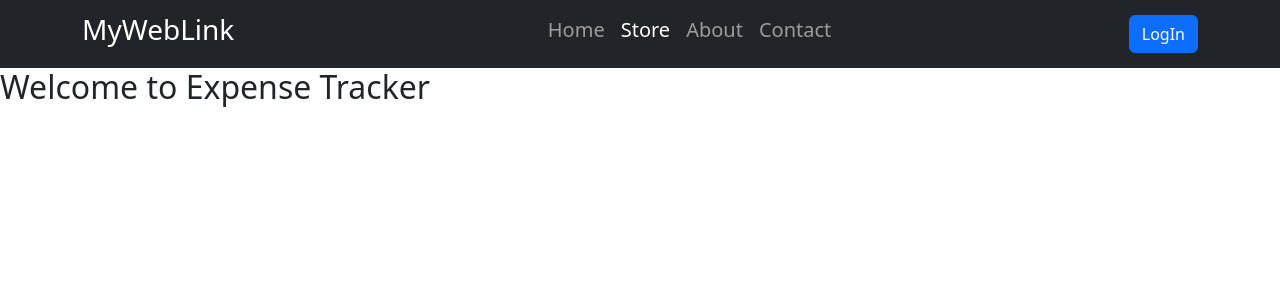
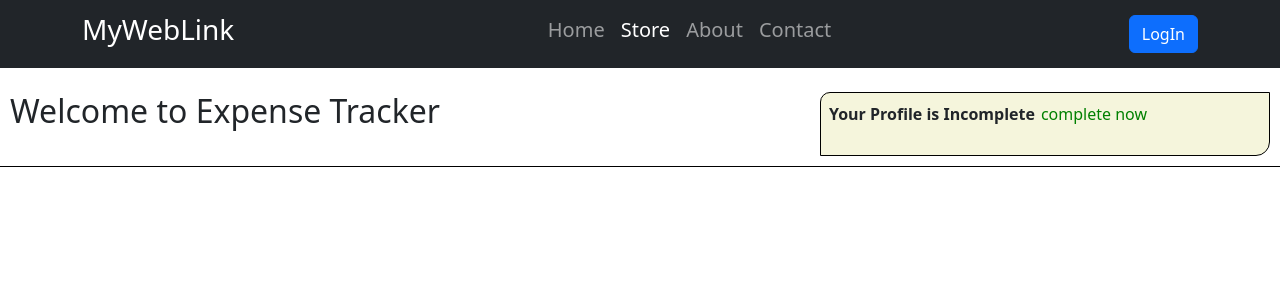
Before and after one commit to Sridharrajkumar/expensetracker-React, a React (Create React App) app: page /store in a window 1280 px wide. Shown: the top 300 px of the page. Built offline with nearby package versions, Linux system fonts and the light colour scheme.

Commit message:
profile updating

```diff
--- a/src/Component/Pages/Store.js
+++ b/src/Component/Pages/Store.js
@@ -1,10 +1,13 @@
 import React from 'react'
+import UpdateProfile from '../Store/UpdateProfile'
 
 
 const Store = () => {
   return (
       <div>
-        <h2>Welcome to Expense Tracker</h2>
+          <div >
+              <UpdateProfile ></UpdateProfile>
+        </div>
     </div>
   )
 }
--- /dev/null
+++ b/src/Component/Store/UpdataProfile.module.css
@@ -0,0 +1,42 @@
+.update
+{
+    display: flex;
+    justify-content: space-between;
+    margin-top: 14px;
+    padding: 10px;
+    border-bottom: 1px solid black;
+    width:100%;
+    height: 85px;
+}
+
+.update p{
+    border: 1px solid black;
+    padding: 8px;
+    background-color: beige;
+    border-radius: 10px 0px 14px 0px;
+    box-sizing: border-box;
+    height: 100%;
+    width: 450px;
+}
+
+.complete
+{
+    border: 0;
+    color:green;
+    background-color: beige;
+    margin: 0;
+}
+
+.cancel
+{
+    background-color: red;
+    color:white;
+    border:0;
+    border-radius: 4px;
+}
+
+.top{
+    display: flex;
+    justify-content: space-between;
+    padding: 10px;
+}
--- /dev/null
+++ b/src/Component/Store/UpdateProfile.js
@@ -0,0 +1,61 @@
+import React, { useRef, useState } from 'react'
+import classes from './UpdataProfile.module.css'
+import { Card, CardBody, CardTitle } from 'react-bootstrap';
+
+const UpdateProfile = () => {
+    const [updating, setUpdating] = useState(true);
+    const nameRef = useRef();
+    const photoRef = useRef();
+
+
+    const SwitchHandler = () => {
+        setUpdating(!updating);
+    }
+
+    const SubmitHandler = async(e) => {
+        e.preventDefault();
+        const name = nameRef.current.value;
+        const photo = photoRef.current.value;
+        const response = await fetch('https://identitytoolkit.googleapis.com/v1/accounts:update?key=AIzaSyDtBcO5-Tb9mSfQ7vWfK2dI_FwdDHvCDiw', {
+            method: 'POST',
+            headers: { 'Content-Type': 'application/json' },
+            body: JSON.stringify({
+                displayName: name,
+                photoUrl:photo,
+            })
+        })
+        const data = await response.json();
+        console.log(data);
+    }
+  return (
+    <>
+          <div className={classes.update}>
+              <h2>Welcome to Expense Tracker</h2>
+              <p><b>{updating ? 'Your Profile is Incomplete': 'Your Profile is 64% completed.A Complete profile has higher Chances of landing a Job '}</b><button className={classes.complete}  onClick={SwitchHandler}>complete now</button></p>
+          </div>
+          {!updating &&
+              <div className="d-flex flex-column justify-content-center align-items-center mt-3">
+                  <Card style={{ width: '540px',height: '280px'}}>
+                      <div className={classes.top}>
+                          <CardTitle>Contact Details</CardTitle>
+                          <button className={classes.cancel}>Cancel</button>
+                      </div>
+                      <CardBody>
+                          <form onSubmit={SubmitHandler}>
+                              <label className='form-label'>Full Name:</label>
+                              <input type='text' className='form-control' ref={nameRef} required/>
+                              <label className='form-label' >Profile Photo URL:</label>
+                              <input type='link' className='form-control'ref={photoRef} required/>
+                              <div className="d-flex justify-content-center ">
+                                  <button className="btn btn-primary mt-2" >Update Profile</button>
+                              </div>
+                          </form>
+                      </CardBody>
+                  </Card>
+              </div>
+          }
+    </>
+  )
+}
+
+export default UpdateProfile
```
